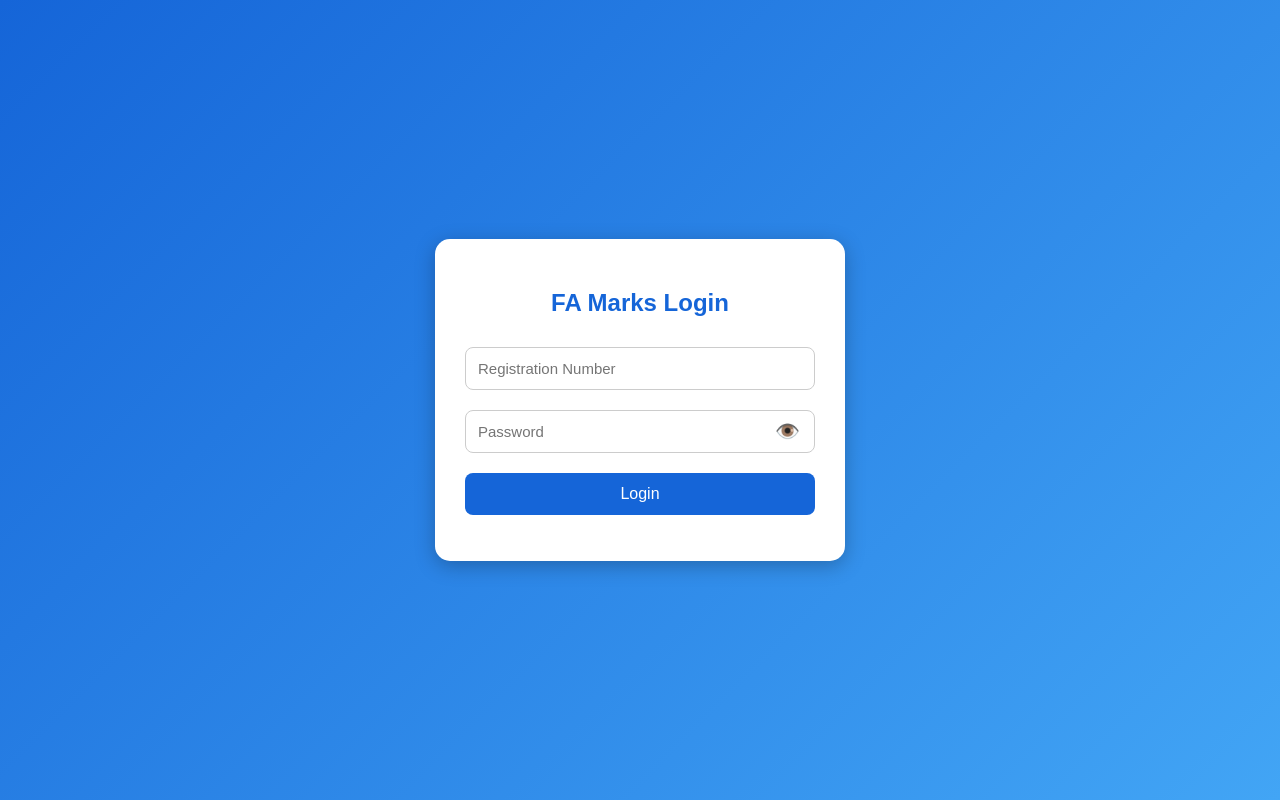
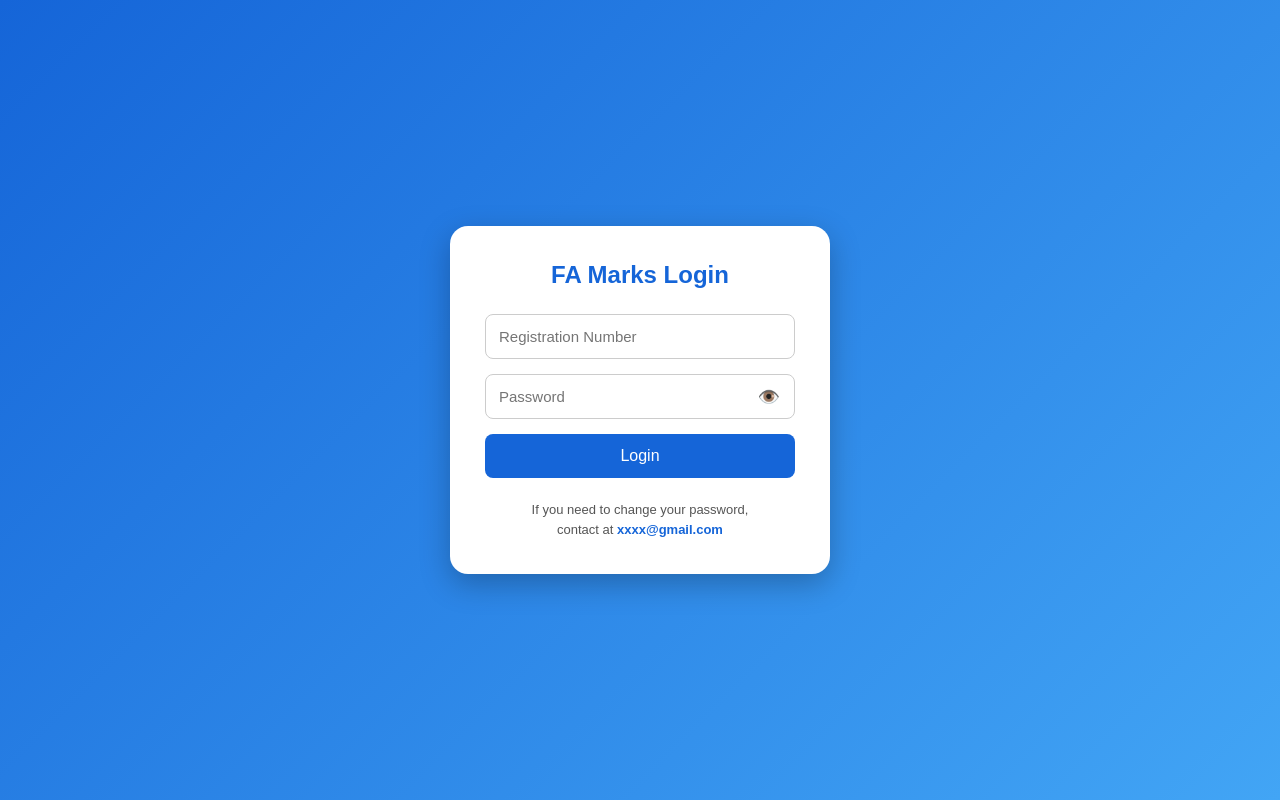
Before and after one commit to eswar585/sec-26-AIML, a plain HTML site: page login.html in a window 1280 px wide. Drawn offline with Linux system fonts and the light colour scheme.

Commit message:
Update login.html

```diff
--- a/login.html
+++ b/login.html
@@ -1,90 +1,181 @@
 <!DOCTYPE html>
 <html lang="en">
 <head>
+
 <meta charset="UTF-8">
 <meta name="viewport" content="width=device-width, initial-scale=1.0">
+
 <title>Student Login</title>
 
 <style>
 
+*{
+margin:0;
+padding:0;
+box-sizing:border-box;
+font-family:Arial,Helvetica,sans-serif;
+}
+
 body{
-    margin:0;
-    font-family:Arial,sans-serif;
-    background:linear-gradient(135deg,#1565d8,#42a5f5);
+
 height:100vh;
+
 display:flex;
 justify-content:center;
 align-items:center;
+
+background:linear-gradient(135deg,#1565d8,#42a5f5);
+
 }
 
 .login-box{
-    background:white;
-    padding:30px;
-    border-radius:15px;
-    width:350px;
-    box-shadow:0 5px 20px rgba(0,0,0,0.25);
+
+background:#fff;
+
+width:380px;
+
+padding:35px;
+
+border-radius:18px;
+
+box-shadow:0 10px 30px rgba(0,0,0,.25);
+
 }
 
 h2{
+
 text-align:center;
+
 color:#1565d8;
-    margin-bottom:20px;
+
+margin-bottom:25px;
+
 }
 
 input{
+
 width:100%;
-    padding:12px;
-    margin:10px 0;
+
+padding:13px;
+
 border:1px solid #ccc;
+
 border-radius:8px;
-    box-sizing:border-box;
+
 font-size:15px;
+
+margin-bottom:15px;
+
+outline:none;
+
+}
+
+input:focus{
+
+border-color:#1565d8;
+
 }
 
 .password-container{
+
 position:relative;
-    width:100%;
+
 }
 
 .password-container input{
+
 padding-right:45px;
+
+margin-bottom:15px;
+
 }
 
-.toggle-password{
+.eye{
+
 position:absolute;
+
 right:15px;
-    top:50%;
+
+top:38%;
+
 transform:translateY(-50%);
+
 cursor:pointer;
-    font-size:20px;
+
+font-size:18px;
+
 user-select:none;
-}
 
-.toggle-password:hover{
-    opacity:0.7;
 }
 
 button{
+
 width:100%;
-    padding:12px;
+
+padding:13px;
+
 background:#1565d8;
+
 color:white;
+
 border:none;
+
 border-radius:8px;
+
+font-size:16px;
+
 cursor:pointer;
-    font-size:16px;
-    margin-top:10px;
+
+transition:.3s;
+
 }
 
 button:hover{
+
 background:#0d47a1;
+
 }
 
 #error{
+
+margin-top:12px;
+
+text-align:center;
+
 color:red;
+
+font-size:14px;
+
+}
+
+.contact{
+
+margin-top:22px;
+
 text-align:center;
-    margin-top:15px;
+
+font-size:13px;
+
+color:#555;
+
+line-height:1.5;
+
+}
+
+.contact a{
+
+color:#1565d8;
+
+text-decoration:none;
+
 font-weight:bold;
+
+}
+
+.contact a:hover{
+
+text-decoration:underline;
+
 }
 
 </style>
@@ -110,7 +201,7 @@ id="password"
 placeholder="Password">
 
 <span
-class="toggle-password"
+class="eye"
 onclick="togglePassword()">
 👁️
 </span>
@@ -123,7 +214,39 @@ Login
 
 <p id="error"></p>
 
+<div class="contact">
+
+If you need to change your password,<br>
+
+contact at
+
+<a href="mailto:xxxx@gmail.com">
+xxxx@gmail.com
+</a>
+
 </div>
+
+</div>
+
+<script>
+
+function togglePassword(){
+
+const password=document.getElementById("password");
+
+if(password.type==="password"){
+
+password.type="text";
+
+}else{
+
+password.type="password";
+
+}
+
+}
+
+</script>
 
 <script src="database.js"></script>
 <script src="login.js"></script>
```
Lines whose indentation alone changed are shown as unchanged.
